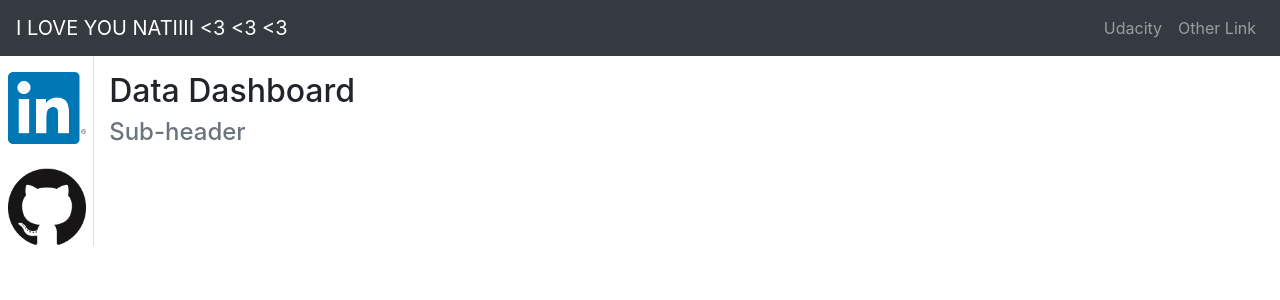
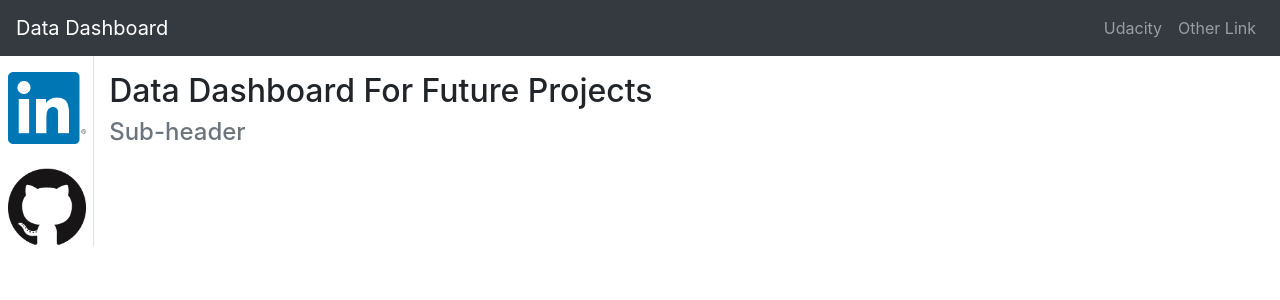
Before and after one commit to dennis-bdr/web_app, a Flask app: page / in a window 1280 px wide. Shown: the top 300 px of the page. Run offline with Flask 2, Linux system fonts and the light colour scheme; some libraries are stand-ins or nearby versions.

Commit message:
restored original version

```diff
--- a/myapp/templates/index.html
+++ b/myapp/templates/index.html
@@ -19,7 +19,7 @@
 
 <!--navbar links-->
 <nav class="navbar navbar-expand-lg navbar-dark bg-dark sticky-top">
-   <a class="navbar-brand" href="#">I LOVE YOU NATIIII <3 <3 <3</a>
+   <a class="navbar-brand" href="#">Data Dashboard</a>
   <button class="navbar-toggler" type="button" data-toggle="collapse"
   data-target="#navbarTogglerDemo02"
   aria-controls="navbarTogglerDemo02" aria-expanded="false"
@@ -60,7 +60,7 @@
         <!--chart descriptions-->
         <div id="middle-info" class="mt-3">
 
-            <h2 id="tag-line">Data Dashboard</h2>
+            <h2 id="tag-line">Data Dashboard For Future Projects</h2>
             <h4 id="tag-line" class="text-muted">Sub-header</h4>
 
         </div>
```
